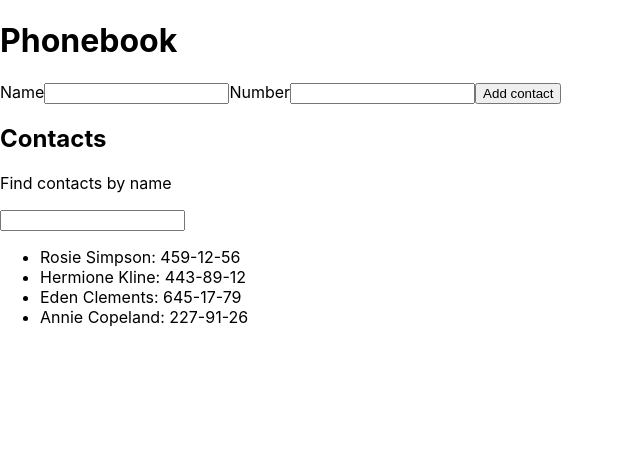
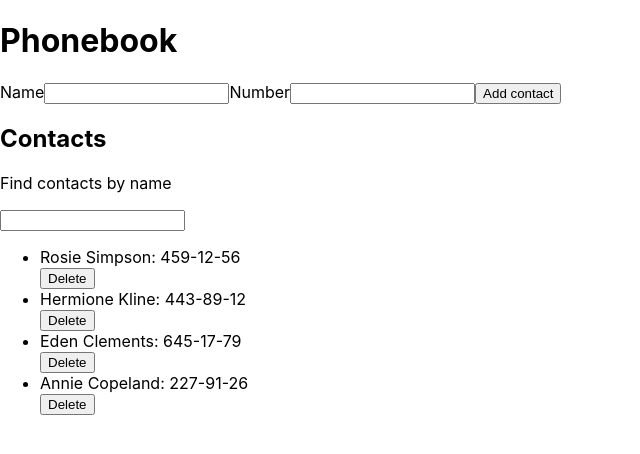
Before and after one commit to heilya/goit-react-hw-02-phonebook, a React (Create React App) app: page / in a window 1280 px wide. Shown: the top 454 px of the page, without its empty margins (0-640 px from the left). Built offline with nearby package versions, Linux system fonts and the light colour scheme.

Commit message:
step 6 done

```diff
--- a/src/components/App.jsx
+++ b/src/components/App.jsx
@@ -25,6 +25,14 @@ export class App extends Component {
     this.setState({filter: event.currentTarget.value});
   };
 
+  handleDelete =(id)=>{
+    this.setState(prevState=>{
+      return {
+        contacts: prevState.contacts.filter(contact => contact.id!== id)
+      }
+    })
+  }
+
 
 
   render(){
@@ -38,7 +46,7 @@ const visibleContacts = this.state.contacts.filter(contact => contact.name.toLow
     <ContactForm onSumbit={this.handleSubmitForm}/>
     <h2>Contacts</h2>
     <Filter value={this.state.filter} onChange={this.handleFilterChange}/>
-    <ContactList contacts={visibleContacts}/>
+    <ContactList contacts={visibleContacts} onDelete={this.handleDelete}/>
   </div>
     );
   }
--- a/src/components/contactform/contactform.js
+++ b/src/components/contactform/contactform.js
@@ -29,7 +29,7 @@ export class ContactForm extends Component {
   name="name"
   value={this.state.name}
   onChange={this.handleNameChange}
-//   pattern="^[a-zA-Zа-яА-Я]+(([' -][a-zA-Zа-яА-Я ])?[a-zA-Zа-яА-Я]*)*$"
+  pattern="^[a-zA-Zа-яА-Я]+(([' \-][a-zA-Zа-яА-Я ])?[a-zA-Zа-яА-Я]*)*$"
   title="Name may contain only letters, apostrophe, dash and spaces. For example Adrian, Jacob Mercer, Charles de Batz de Castelmore d'Artagnan"
   required
 />
@@ -41,7 +41,7 @@ export class ContactForm extends Component {
   name="number"
   value={this.state.number}
   onChange={this.handleNumberChange}
-//   pattern="\+?\d{1,4}?[-.\s]?\(?\d{1,3}?\)?[-.\s]?\d{1,4}[-.\s]?\d{1,4}[-.\s]?\d{1,9}"
+  pattern="\+?\d{1,4}?[ .\-\s]?\(?\d{1,3}?\)?[ .\-\s]?\d{1,4}[ .\-\s]?\d{1,4}[ .\-\s]?\d{1,9}"
   title="Phone number must be digits and can contain spaces, dashes, parentheses and can start with +"
   required
 />
--- a/src/components/contactlist/contactlist.js
+++ b/src/components/contactlist/contactlist.js
@@ -3,9 +3,9 @@ import { ContactListItem } from "./contactlistitems/contactlistitems";
 
 
 
-export const ContactList = ({contacts}) => (
+export const ContactList = ({contacts, onDelete}) => (
     <ul>
-    {contacts.map((contact => (<ContactListItem key={contact.id} name={contact.name} number ={contact.number}/>
+    {contacts.map((contact => (<ContactListItem key={contact.id} name={contact.name} number ={contact.number} onDelete={onDelete} id={contact.id}/>
 )))}
 </ul>
 );
--- a/src/components/contactlist/contactlistitems/contactlistitems.js
+++ b/src/components/contactlist/contactlistitems/contactlistitems.js
@@ -1,6 +1,8 @@
 import React from "react";
 
 
-export const ContactListItem =({name, number}) => (
-    <li>{name}: {number}</li>
+export const ContactListItem =({id,name, number, onDelete}) => (
+    <div><li>{name}: {number}</li>
+    <button onClick={()=>onDelete(id)}>Delete</button>
+    </div>
 );
```
